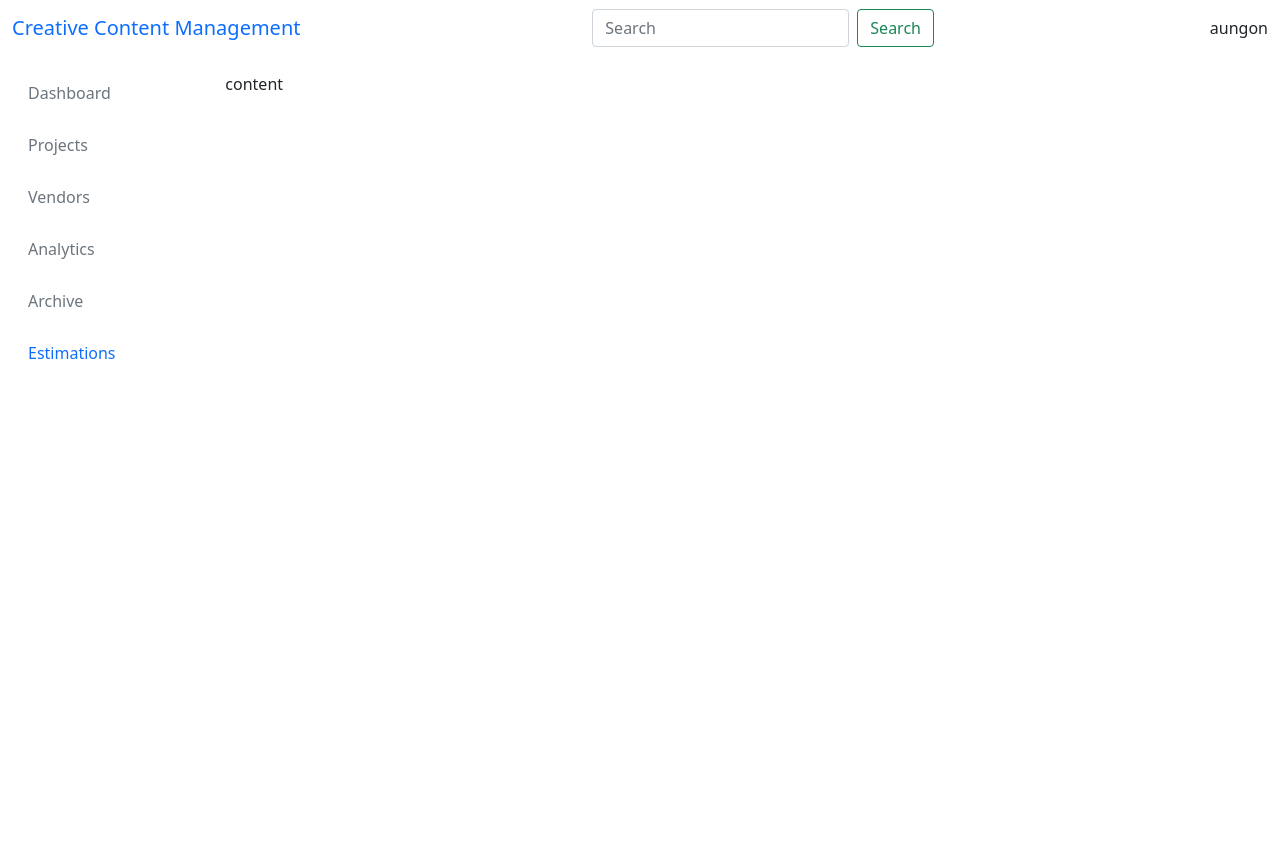
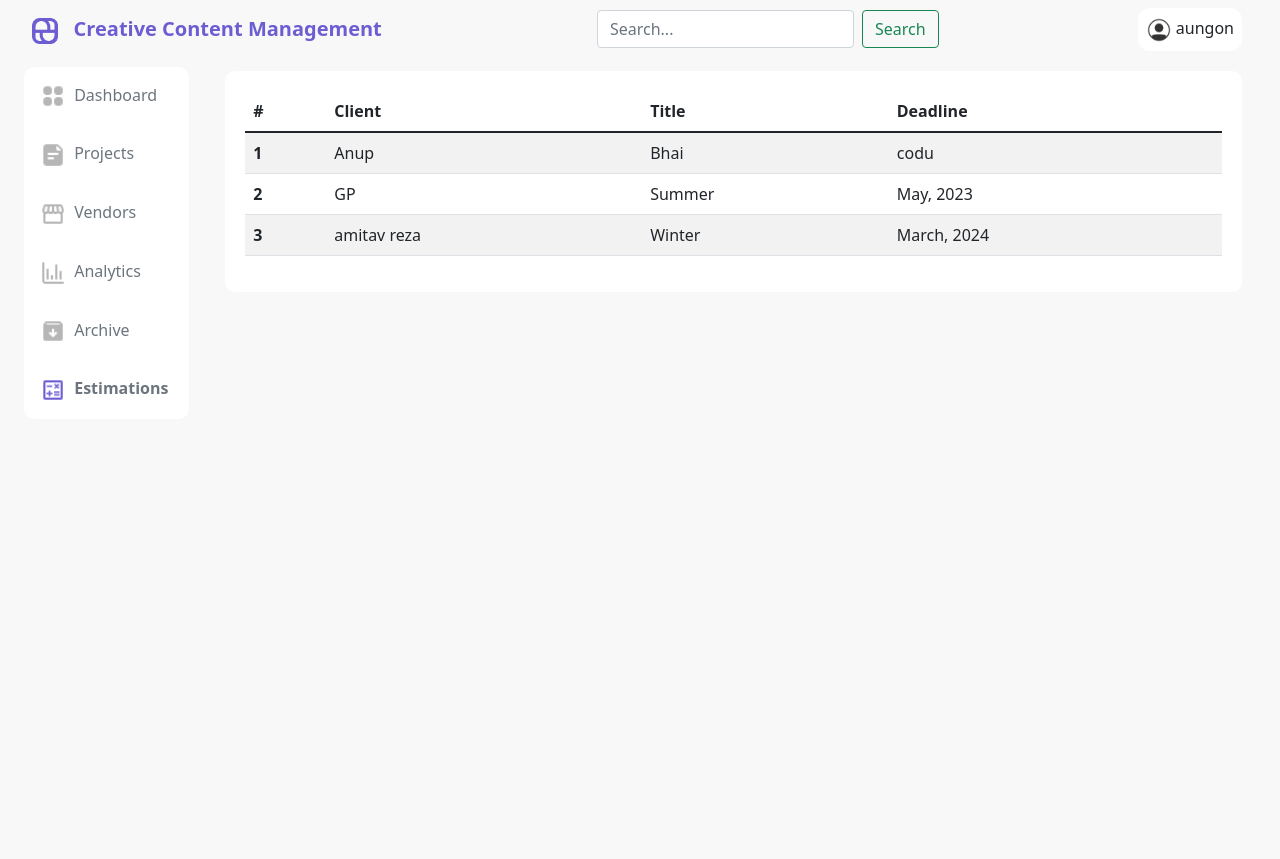
Before and after one commit to niananto/Creative-Production-Management-Website, a Django app: a page that uses creative_production_management/templates/base.html in a window 1280 px wide. Before the commit the page ends 359 px from the top, so only its background shows below. Run offline with Django 4.2, Linux system fonts and the light colour scheme.

Commit message:
UI structured

```diff
--- a/creative_production_management/creative_production_management/settings.py
+++ b/creative_production_management/creative_production_management/settings.py
@@ -12,6 +12,8 @@ https://docs.djangoproject.com/en/4.1/ref/settings/
 
 from pathlib import Path
 import dj_database_url
+
+import os
 
 # Build paths inside the project like this: BASE_DIR / 'subdir'.
 BASE_DIR = Path(__file__).resolve().parent.parent
@@ -134,6 +136,9 @@ USE_TZ = True
 # https://docs.djangoproject.com/en/4.1/howto/static-files/
 
 STATIC_URL = 'static/'
+STATICFILES_DIRS = (
+    os.path.join(BASE_DIR, 'static'),
+)
 
 # Default primary key field type
 # https://docs.djangoproject.com/en/4.1/ref/settings/#default-auto-field
--- /dev/null
+++ b/creative_production_management/static/css/base.css
@@ -0,0 +1,46 @@
+
+.default-bg{
+    background-color: #f9f8f8;
+}
+
+.navbar-bg{
+    background-color: white;
+    width: 100%;
+    border-radius: 10px;
+    display: flex;
+}
+.card-bg{
+    background-color: white;
+    border-radius: 10px;
+    padding: 20px;
+    margin-top: 12px;
+    margin-right: 26px;
+    margin-bottom: 20px;
+}
+
+.user-info{
+    background-color: white;
+    margin-right: 26px;
+    padding: 8px;
+    border-radius: 12px;
+}
+
+.list-item{
+    padding-left: 16px;
+    margin-top: 8px;
+    margin-bottom: 8px;
+}
+
+.list-item-selected{
+    padding-left: 16px;
+    margin-top: 8px;
+    margin-bottom: 8px;
+    font-weight: bold;
+    color: #6c5dd3;
+}
+
+.nav-brand-container{
+    margin-left: 20px;
+    font-weight: bold;
+    color: #6c5dd3;
+}
--- a/creative_production_management/templates/base.html
+++ b/creative_production_management/templates/base.html
@@ -1,4 +1,5 @@
 <!doctype html>
+{% load static %}
 <html lang="en">
   <head>
     <meta charset="UTF-8">
@@ -6,12 +7,17 @@
 
     <!-- bootstrap -->
     <link href="https://cdn.jsdelivr.net/npm/bootstrap@5.1.2/dist/css/bootstrap.min.css" rel="stylesheet" integrity="sha384-uWxY/CJNBR+1zjPWmfnSnVxwRheevXITnMqoEIeG1LJrdI0GlVs/9cVSyPYXdcSF" crossorigin="anonymous">
+
+    <link rel="stylesheet" type="text/css" href="{% static 'css/base.css' %}">
+
     <title> Creative Production Management System </title>
   </head>
   <body>
+    <div class="default-bg">
     {% block main %}{% endblock main %}
 
     <!-- bootstrap script -->
     <script src="https://cdn.jsdelivr.net/npm/bootstrap@5.1.2/dist/js/bootstrap.bundle.min.js" integrity="sha384-kQtW33rZJAHjgefvhyyzcGF3C5TFyBQBA13V1RKPf4uH+bwyzQxZ6CmMZHmNBEfJ" crossorigin="anonymous"></script>
+    </div>
   </body>
 </html>
--- a/creative_production_management/templates/estimation/estimation.html
+++ b/creative_production_management/templates/estimation/estimation.html
@@ -1,11 +1,47 @@
 {% extends '../base.html' %}
 
 {% block main %}
-  {% include 'includes/navbar.html' %}
-  <div class="container-fluid">
-    {% include 'includes/sidebar.html' %}
-    <div class="col py-3">
-      content
-    </div>
+{% include 'includes/navbar.html' %}
+<div class="container-fluid">
+  {% include 'includes/sidebar.html' %}
+  <!-- <div class="col py-3">
+      Estimations
+    </div> -->
+
+  <div class="col py-7">
+    <div class="card-bg">
+    <table class="table table-striped">
+      <thead>
+        <tr>
+          <th scope="col">#</th>
+          <th scope="col">Client</th>
+          <th scope="col">Title</th>
+          <th scope="col">Deadline</th>
+        </tr>
+      </thead>
+      <tbody>
+        <tr>
+          <th scope="row">1</th>
+          <td>Anup </td>
+          <td>Bhai</td>
+          <td>codu</td>
+        </tr>
+        <tr>
+          <th scope="row">2</th>
+          <td>GP</td>
+          <td>Summer</td>
+          <td>May, 2023</td>
+        </tr>
+        <tr>
+          <th scope="row">3</th>
+          <td>amitav reza</td>
+          <td>Winter</td>
+          <td>March, 2024</td>
+        </tr>
+      </tbody>
+    </table>
   </div>
+  </div>
+
+</div>
 {% endblock main %}
--- a/creative_production_management/templates/includes/navbar.html
+++ b/creative_production_management/templates/includes/navbar.html
@@ -1,12 +1,16 @@
+{% load static %}
 <nav class="navbar bg-body-tertiary">
+
   <div class="container-fluid">
-    <a class="navbar-brand">Creative Content Management</a>
+    <a class="navbar-brand"><div class="nav-brand-container"><img src="{% static 'assets/ccm.png' %}" width="26px"> &nbsp;&nbsp;Creative Content Management</div></a>
     <form class="d-flex" role="search">
-      <input class="form-control me-2" type="search" placeholder="Search" aria-label="Search">
+      <input class="form-control me-2" type="search" placeholder="Search..." aria-label="Search...">
       <button class="btn btn-outline-success" type="submit">Search</button>
     </form>
-    <div>
+
+    <div class="user-info">
+      <img src="{% static 'assets/user.png' %}" width="26px">
       {{ username }}
     </div>
-  </div>
+ </div>
 </nav>
--- a/creative_production_management/templates/includes/sidebar.html
+++ b/creative_production_management/templates/includes/sidebar.html
@@ -1,37 +1,65 @@
+{% load static %}
 <div class="row flex-nowrap">
   <div class="col-auto col-md-3 col-xl-2 px-sm-2 px-0">
     <div class="d-flex flex-column align-items-center align-items-sm-start px-3 pt-2 text-white min-vh-100">
+      <div class="navbar-bg">
         <ul class="nav nav-pills flex-column mb-sm-auto mb-0 align-items-center align-items-sm-start" id="menu">
           <li class="nav-item">
+            <div class="list-item">
               <a href="#" class="nav-link align-middle px-0">
-                    <i class="fs-4 bi-house"></i> <span class="ms-1 d-none d-sm-inline text-muted">Dashboard</span>
+                <img src="{% static 'assets/dashboard.png' %}" width="26px"> <span
+                  class="ms-1 d-none d-sm-inline text-muted">Dashboard</span>
               </a>
+            </div>
           </li>
-            <li>
-                <a href="#submenu1" data-bs-toggle="collapse" class="nav-link px-0 align-middle">
-                  <i class="fs-4 bi-speedometer2"></i> <span class="ms-1 d-none d-sm-inline text-muted">Projects</span>
+
+          <li class="nav-item">
+            <div class="list-item">
+              <a href="#" class="nav-link align-middle px-0">
+                <img src="{% static 'assets/projects.png' %}" width="26px"> <span
+                  class="ms-1 d-none d-sm-inline text-muted">Projects</span>
               </a>
+            </div>
           </li>
-            <li>
-              <a href="#" class="nav-link px-0 align-middle">
-                <i class="fs-4 bi-table"></i> <span class="ms-1 d-none d-sm-inline text-muted">Vendors</span>
+
+          <li class="nav-item">
+            <div class="list-item">
+              <a href="#" class="nav-link align-middle px-0">
+                <img src="{% static 'assets/vendors.png' %}" width="26px"> <span
+                  class="ms-1 d-none d-sm-inline text-muted">Vendors</span>
               </a>
+            </div>
           </li>
-            <li>
-              <a href="#" class="nav-link px-0 align-middle">
-                <i class="fs-4 bi-table"></i> <span class="ms-1 d-none d-sm-inline text-muted">Analytics</span>
+
+          <li class="nav-item">
+            <div class="list-item">
+              <a href="#" class="nav-link align-middle px-0">
+                <img src="{% static 'assets/analytics.png' %}" width="26px"> <span
+                  class="ms-1 d-none d-sm-inline text-muted">Analytics</span>
               </a>
+            </div>
           </li>
-            <li class="w-100">
-              <a href="#" class="nav-link px-0 align-middle">
-                <i class="fs-4 bi-table"></i> <span class="ms-1 d-none d-sm-inline text-muted">Archive</span>
+
+          <li class="nav-item">
+            <div class="list-item">
+              <a href="#" class="nav-link align-middle px-0">
+                <img src="{% static 'assets/archive.png' %}" width="26px"> <span
+                  class="ms-1 d-none d-sm-inline text-muted">Archive</span>
               </a>
+            </div>
           </li>
-            <li>
-              <a href="#" class="nav-link px-0 align-middle">
-                <i class="fs-4 bi-table"></i> <span class="ms-1 d-none d-sm-inline">Estimations</span>
+
+          <li class="nav-item">
+            <div class="list-item-selected">
+              <a href="#" class="nav-link align-middle px-0">
+                <img src="{% static 'assets/estimation.png' %}" width="26px"> <span
+                  class="ms-1 d-none d-sm-inline text-muted">Estimations</span>
               </a>
+            </div>
           </li>
+
+
         </ul>
       </div>
     </div>
+  </div>
```
Also changed, not shown: creative_production_management/db.sqlite3, creative_production_management/static/assets/analytics.png (added), creative_production_management/static/assets/archive.png (added), creative_production_management/static/assets/ccm.png (added), creative_production_management/static/assets/dashboard.png (added), creative_production_management/static/assets/estimation.png (added), creative_production_management/static/assets/projects.png (added), creative_production_management/static/assets/user.png (added), creative_production_management/static/assets/user.svg (added), creative_production_management/static/assets/vendors.png (added). Lines whose indentation alone changed are shown as unchanged.
